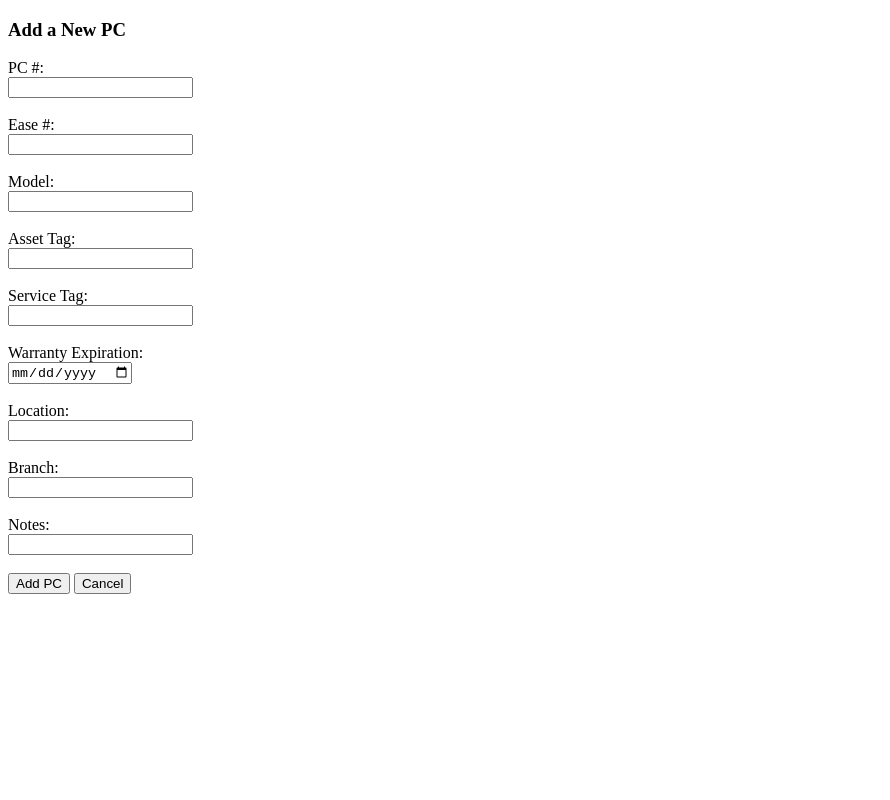
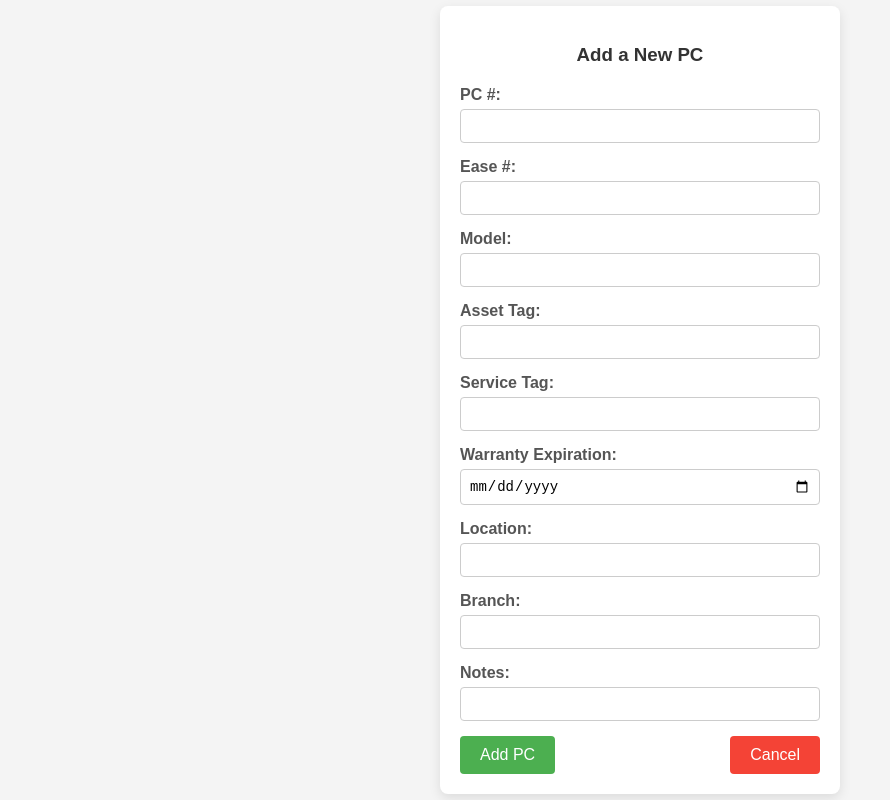
Before and after one commit to PDK1744/IT_Equipment_Manager, an Electron app: page src/UI/addPC.html in a window 1280 px wide. Shown: the whole page, without its empty margins (0-890 px from the left). Drawn offline with Linux system fonts and the light colour scheme.

Commit message:
Device add forms fleshed out with logic and style changes.

```diff
--- a/src/Scripts/popupRenderer.js
+++ b/src/Scripts/popupRenderer.js
@@ -1,5 +1,3 @@
-
-
 document.addEventListener("DOMContentLoaded", () => {
     // Select the forms
     const pcForm = document.getElementById("pcForm");
@@ -7,8 +5,9 @@ document.addEventListener("DOMContentLoaded", () => {
 
     // Add event listener for the "Add PC" form
     if (pcForm) {
-        pcForm.addEventListener("submit", (event) => {
+        pcForm.addEventListener("submit", function (event) {
             event.preventDefault(); // Prevent default form submission
+            console.log('Form submitted');
 
             // Collect data from the PC form
             const pcData = {
@@ -25,6 +24,11 @@ document.addEventListener("DOMContentLoaded", () => {
 
             // Send the data to the main process
             window.electronAPI.addPc(pcData);
+
+            // Reset the form and provide feedback
+            pcForm.reset();
+            alert("PC added successfully!");
+            window.close();
         });
 
         // Handle the cancel button for the PC form
@@ -35,8 +39,9 @@ document.addEventListener("DOMContentLoaded", () => {
 
     // Add event listener for the "Add Printer" form
     if (printerForm) {
-        printerForm.addEventListener("submit", (event) => {
+        printerForm.addEventListener("submit", function (event) {
             event.preventDefault(); // Prevent default form submission
+
 
             // Collect data from the Printer form
             const printerData = {
@@ -53,6 +58,11 @@ document.addEventListener("DOMContentLoaded", () => {
 
             // Send the data to the main process
             window.electronAPI.addPrinter(printerData);
+
+            // Reset the form and provide feedback
+            printerForm.reset();
+            alert("Printer added successfully!");
+            window.close();
         });
 
         // Handle the cancel button for the Printer form
--- /dev/null
+++ b/src/Styles/formStyles.css
@@ -0,0 +1,84 @@
+body {
+    font-family: Arial, sans-serif;
+    margin: 0;
+    padding: 0;
+    background-color: #f4f4f4;
+    display: flex;
+    justify-content: center;
+    align-items: center;
+    height: 100vh;
+}
+
+.form-container {
+    background-color: #fff;
+    padding: 20px;
+    border-radius: 8px;
+    box-shadow: 0 4px 12px rgba(0, 0, 0, 0.1);
+    max-width: 400px;
+    width: 100%;
+    box-sizing: border-box;
+}
+
+h3 {
+    text-align: center;
+    margin-bottom: 20px;
+    color: #333;
+}
+
+.form-group {
+    margin-bottom: 15px;
+}
+
+label {
+    display: block;
+    font-weight: bold;
+    margin-bottom: 5px;
+    color: #555;
+}
+
+input {
+    width: 100%;
+    padding: 8px;
+    border: 1px solid #ccc;
+    border-radius: 4px;
+    box-sizing: border-box;
+    font-size: 14px;
+}
+
+input:focus {
+    outline: none;
+    border-color: #4CAF50;
+}
+
+.button-container {
+    display: flex;
+    justify-content: space-between;
+}
+
+button {
+    padding: 10px 20px;
+    border: none;
+    border-radius: 4px;
+    font-size: 16px;
+    cursor: pointer;
+    transition: all 0.3s ease;
+    background-color: #4CAF50;
+    color: #fff;
+}
+
+button:hover {
+    background-color: #45a049;
+}
+
+button:focus {
+    outline: none;
+    box-shadow: 0 0 5px rgba(72, 160, 72, 0.6);
+}
+
+button[type="button"] {
+    background-color: #f44336;
+}
+
+button[type="button"]:hover {
+    background-color: #e53935;
+}
--- a/src/UI/addPC.html
+++ b/src/UI/addPC.html
@@ -4,41 +4,64 @@
     <meta charset="UTF-8">
     <meta name="viewport" content="width=device-width, initial-scale=1.0">
     <title>Add PC</title>
+    <link rel="stylesheet" href="../Styles/formStyles.css">
 </head>
 <body>
-    <h3>Add a New PC</h3>
-    <form id="pcForm">
-        <label for="pc_number">PC #:</label><br>
-        <input type="text" id="pc_number" name="pc_number"><br><br>
+    <div class="form-container">
+        <h3>Add a New PC</h3>
+        <form id="pcForm">
+            <div class="form-group">
+                <label for="pc_number">PC #:</label>
+                <input type="text" id="pc_number" name="pc_number" required>
+            </div>
 
-        <label for="ease_number">Ease #:</label><br>
-        <input type="text" id="ease_number" name="ease_number"><br><br>
+            <div class="form-group">
+                <label for="ease_number">Ease #:</label>
+                <input type="text" id="ease_number" name="ease_number" required>
+            </div>
 
-        <label for="model">Model:</label><br>
-        <input type="text" id="model" name="model"><br><br>
+            <div class="form-group">
+                <label for="model">Model:</label>
+                <input type="text" id="model" name="model" required>
+            </div>
 
-        <label for="asset_tag">Asset Tag:</label><br>
-        <input type="text" id="asset_tag" name="asset_tag"><br><br>
+            <div class="form-group">
+                <label for="asset_tag">Asset Tag:</label>
+                <input type="text" id="asset_tag" name="asset_tag" required>
+            </div>
 
-        <label for="service_tag">Service Tag:</label><br>
-        <input type="text" id="service_tag" name="service_tag"><br><br>
+            <div class="form-group">
+                <label for="service_tag">Service Tag:</label>
+                <input type="text" id="service_tag" name="service_tag" required>
+            </div>
 
-        <label for="warranty_expiration">Warranty Expiration:</label><br>
-        <input type="date" id="warranty_expiration" name="warranty_expiration"><br><br>
+            <div class="form-group">
+                <label for="warranty_expiration">Warranty Expiration:</label>
+                <input type="date" id="warranty_expiration" name="warranty_expiration" required>
+            </div>
 
-        <label for="location">Location:</label><br>
-        <input type="text" id="location" name="location"><br><br>
+            <div class="form-group">
+                <label for="location">Location:</label>
+                <input type="text" id="location" name="location" required>
+            </div>
 
-        <label for="branch">Branch:</label><br>
-        <input type="text" id="branch" name="branch"><br><br>
+            <div class="form-group">
+                <label for="branch">Branch:</label>
+                <input type="text" id="branch" name="branch" required>
+            </div>
 
-        <label for="notes">Notes:</label><br>
-        <input type="text" id="notes" name="notes"><br><br>
+            <div class="form-group">
+                <label for="notes">Notes:</label>
+                <input type="text" id="notes" name="notes">
+            </div>
 
-        <button type="submit">Add PC</button>
-        <button type="button" id="cancelBtn">Cancel</button>
-    </form>
+            <div class="button-container">
+                <button type="submit">Add PC</button>
+                <button type="button" id="cancelBtn">Cancel</button>
+            </div>
+        </form>
+    </div>
 
-    <script src="popupRenderer.js"></script>
+    <script src="../Scripts/popupRenderer.js"></script>
 </body>
 </html>
```
Also changed, not shown: main.js (+66 -7 lines), preload.js (+8 -2 lines), src/Styles/styles.css (+26 -0 lines), src/UI/addPrinter.html (+1 -1 lines), src/UI/index.html (+4 -4 lines).
